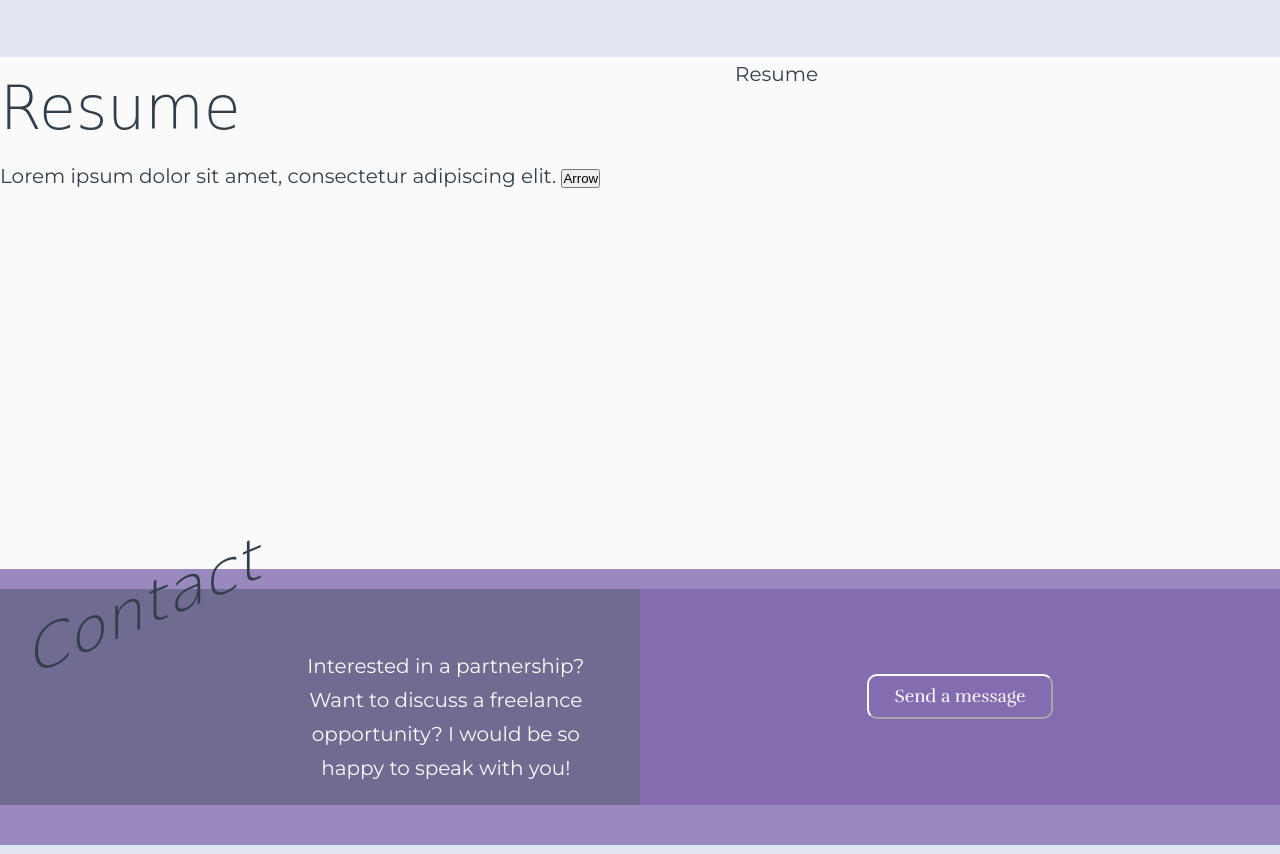
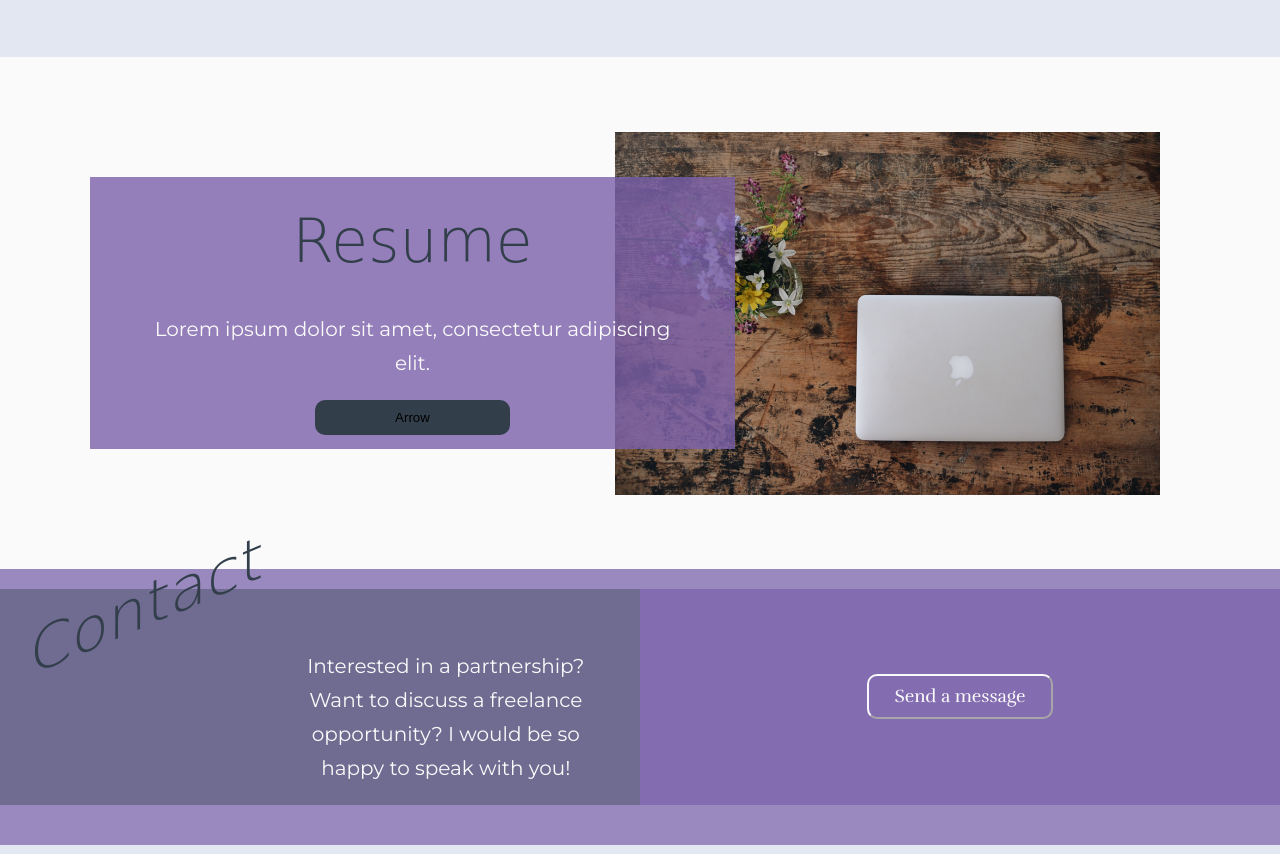
Before and after one commit to ZelicJuarez/Portfolio, a website: page index.html in a window 1280 px wide. Shown: the part 2777-3631 px from the top of the page. Drawn offline with Linux system fonts and the light colour scheme; a web font is replaced by a local one.

Commit message:
Building the Resume Section

```diff
--- a/index.html
+++ b/index.html
@@ -181,12 +181,18 @@
     </section>
 
     <div class="resume__content">
-      <h2 class="heading__secondary">Resume</h2>
-      <span>Lorem ipsum dolor sit amet, consectetur adipiscing elit.</span>
-      <button>Arrow</button>
+      <div class="resume__content--1">
+        <h2 class="heading__secondary">Resume</h2>
+        <span class="resume__text"
+          >Lorem ipsum dolor sit amet, consectetur adipiscing elit.</span
+        >
+        <button class="btn__resume">Arrow</button>
+      </div>
     </div>
 
-    <div class="resume__picture">Resume</div>
+    <div class="resume__picture">
+      <img src="img/Computer.jpg" alt="Computer" class="resume__img" />
+    </div>
 
     <div class="contact">
       <h2 class="heading__secondary heading__secondary--contact">Contact</h2>
--- a/sass/components/_button.scss
+++ b/sass/components/_button.scss
@@ -26,4 +26,11 @@
       transform: scale(1.5);
     }
   }
+
+  &__resume {
+    background-color: $color-grey;
+    padding: 1rem 8rem;
+    border-radius: 1rem;
+    border-style: none;
+  }
 }
--- /dev/null
+++ b/sass/components/_resume.scss
@@ -0,0 +1,63 @@
+.resume {
+  &__content {
+    display: grid;
+    grid-template-rows: repeat(4, 1fr);
+    grid-template-columns: repeat(4, 1fr);
+
+    &--1 {
+      background-color: rgba($color-secondary, 0.8);
+      grid-row: 1/-1;
+      grid-column: 1/-1;
+      display: grid;
+      justify-items: center;
+      align-content: center;
+      grid-template-rows: repeat(3, min-content);
+      grid-row-gap: 2rem;
+      margin: 12rem 0 12rem 9rem;
+      z-index: 500;
+    }
+  }
+
+  &__text {
+    text-align: center;
+    padding: 0 5rem;
+    color: $color-white;
+  }
+
+  &__picture {
+      position: relative;
+  }
+
+  &__img {
+    width: 100%;
+    position: absolute;
+    left: -12rem;
+    top: 7.5rem;
+  }
+}
+
+/* display: grid;
+grid-template-rows: repeat(4,1fr);
+grid-template-columns: repeat(4,1fr);
+
+////////////////////////
+
+background-color: orangered;
+grid-row: 1/5;
+grid-column: 1/5;
+display: grid;
+justify-items: center;
+grid-template-rows: repeat(3,min-content);
+align-content: center;
+grid-row-gap: 2rem;
+margin: 12rem 0 12rem 9rem;
+
+////////////////////////
+
+span
+text-align: center;
+padding: 0 5rem;
+
+button
+padding: 1rem 8rem;
+border-radius: 1rem; */
--- a/sass/main.scss
+++ b/sass/main.scss
@@ -15,6 +15,7 @@
 @import "components/header";
 @import "components/instagram";
 @import "components/navigation";
+@import "components/resume";
 @import "components/skills";
 
 @import "layout/footer";
```
Also changed, not shown: css/style.css.
